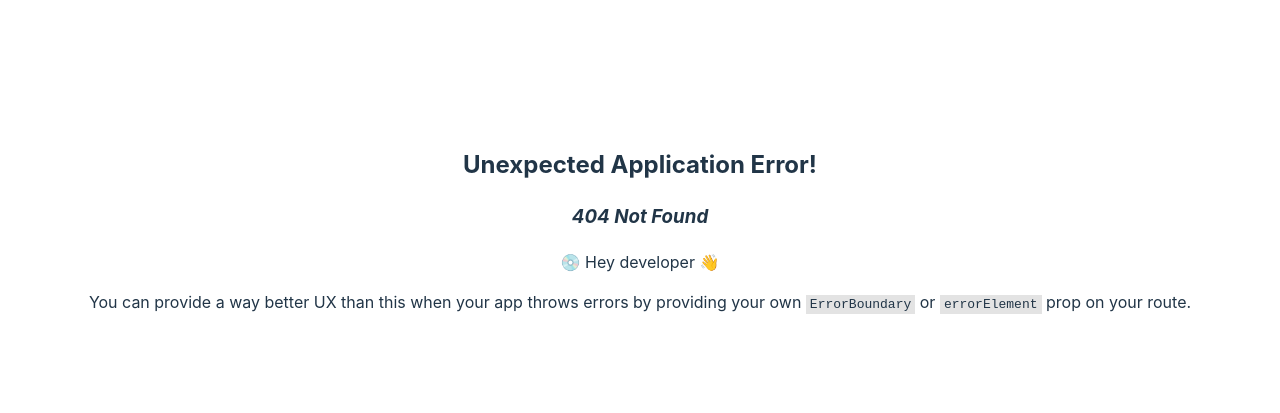
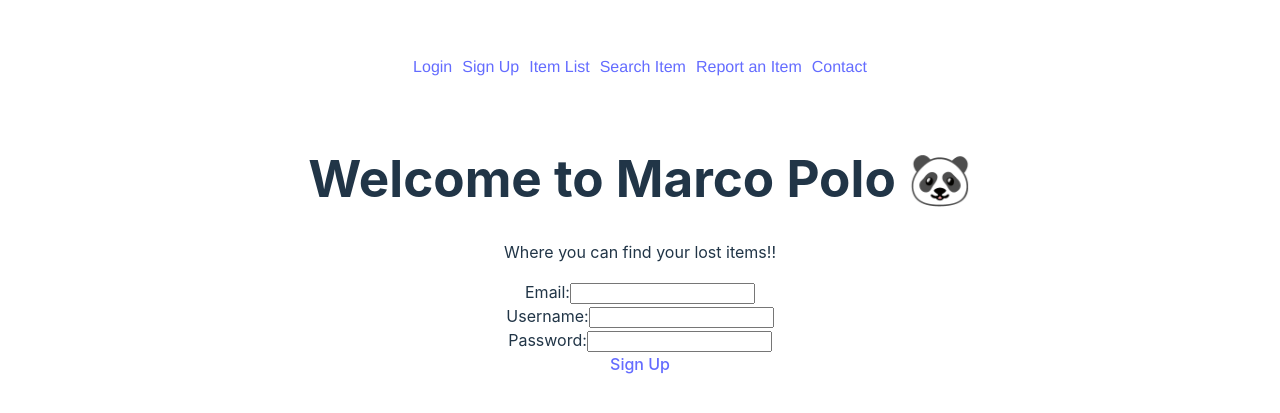
Before and after one commit to kevindimayuga/marco-polo, a React (Vite) app in the folder client/: page /signupform in a window 1280 px wide. Before the commit this address had no page. Shown: the part 171-584 px from the top of the page. Built offline with nearby package versions, Linux system fonts and the light colour scheme.

Commit message:
working towards mvp

```diff
--- a/client/src/App.jsx
+++ b/client/src/App.jsx
@@ -40,8 +40,8 @@ function App() {
   return (
     <ApolloProvider client={client}>
       <div>
-        {/* <NavBar />
-        <ItemList />
+        <NavBar />
+        {/* <ItemList />
         <LoginForm />
         <SignupForm />
         <FoundItemForm />
--- /dev/null
+++ b/client/src/components/ContactForm.jsx
@@ -0,0 +1,5 @@
+import React from "react";
+
+const ContactForm = () => {};
+
+export default ContactForm;
--- /dev/null
+++ b/client/src/components/Home.jsx
@@ -0,0 +1,14 @@
+import React from "react";
+
+const Home = () => {
+    return (
+        <div className="card bg-white card-rounded w-50">
+        <div className="card-header bg-dark text-center">
+            <h1>Welcome to Marco Polo 🐼</h1>
+            <p>Where you can find your lost items!!</p>
+        </div>
+        </div>
+    );
+}
+
+export default Home;
--- a/client/src/components/ItemList.jsx
+++ b/client/src/components/ItemList.jsx
@@ -1,8 +1,5 @@
 import { useQuery } from '@apollo/client';
 import { GET_LOST_ITEMS } from '../utils/queries';
-
-
-
 
 function itemList() {
 
@@ -21,11 +18,10 @@ function itemList() {
           {/* {console.log("HERE: ", items.addFoundItem?.length)} */}
           {/* Here we use the map method to iterate through each item and return a new array of listed items*/}
           {items.map((item) => (
-            <li className="list-group-item" key={item._id}>
-              {`${item.name}`}
-              {`${item.location}`}
-              {`${item.description}`}
-              {`${item.category}`}
+            <li className="list-group-item" style={{ listStyleType: 'none' }} key={item._id}>
+              <div>{`${item.name}`}{`${item.location}`}</div>
+              {/* {`${item.description}`}
+              {`${item.category}`} */}
             </li>
           ))}
         </ul>
--- a/client/src/components/LoginForm.jsx
+++ b/client/src/components/LoginForm.jsx
@@ -20,6 +20,11 @@ const LoginForm = () => {
     };
 
     return (
+        <div className="card bg-white card-rounded w-50">
+            <div className="card-header bg-dark text-center">
+            <h1>Welcome to Marco Polo 🐼</h1>
+            <p>Where you can find your lost items!!</p>
+            </div>
         <form onSubmit={handleSubmit}>
             <label>
                 Email:
@@ -57,6 +62,7 @@ const LoginForm = () => {
             <a href="/itemlist">Login</a>
             {/* <button type="submit">Login</button> */}
         </form>
+        </div>
     );
 };
 
--- a/client/src/components/Navbar.jsx
+++ b/client/src/components/Navbar.jsx
@@ -9,23 +9,26 @@ export default function Nav() {
             fontFamily: 'helvetica',
             flexDirection: 'row',
             alignItems: 'flex-start',
-            justifyContent: 'flex-start',
+            justifyContent: 'center',
           }}
         >
           <div style={linkStyle}>
-            <a href="#">Home</a>
+            <a href="/loginform">Login</a>
           </div>
           <div style={linkStyle}>
-            <a href="#">Login</a>
+            <a href="/signupform">Sign Up</a>
           </div>
           <div style={linkStyle}>
-            <a href="#">Register</a>
+            <a href="/loginform">Item List</a>
           </div>
           <div style={linkStyle}>
-            <a href="#">About</a>
+            <a href="/lostitemform">Search Item</a>
           </div>
           <div style={linkStyle}>
-            <a href="#">Contact</a>
+            <a href="/founditemform">Report an Item</a>
+          </div>
+          <div style={linkStyle}>
+            <a href="/contactform">Contact</a>
           </div>
         </section>
       </nav>
--- a/client/src/components/SignupForm.jsx
+++ b/client/src/components/SignupForm.jsx
@@ -20,6 +20,11 @@ const SignupForm = () => {
   };
 
   return (
+    <div className="card bg-white card-rounded w-50">
+      <div className="card-header bg-dark text-center">
+        <h1>Welcome to Marco Polo 🐼</h1>
+        <p>Where you can find your lost items!!</p>
+      </div>
     <form onSubmit={handleSubmit}>
       <label>
         Email:
@@ -54,8 +59,10 @@ const SignupForm = () => {
       </label>
       <br />
 
-      <button type="submit">Sign Up</button>
+      <a href="/loginform">Sign Up</a>
+      {/* <button type="submit">Sign Up</button> */}
     </form>
+    </div>
   );
 };
 
```
Also changed, not shown: client/src/main.jsx (+15 -3 lines).
